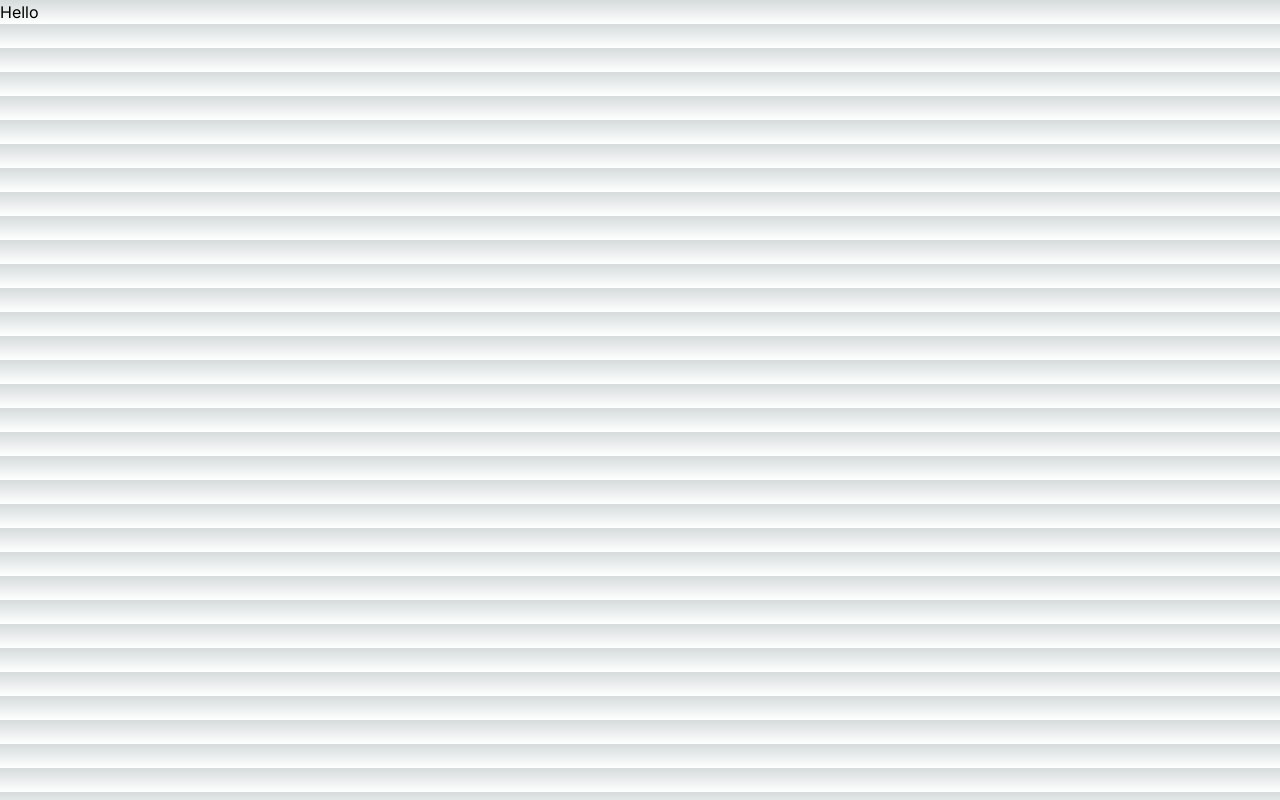
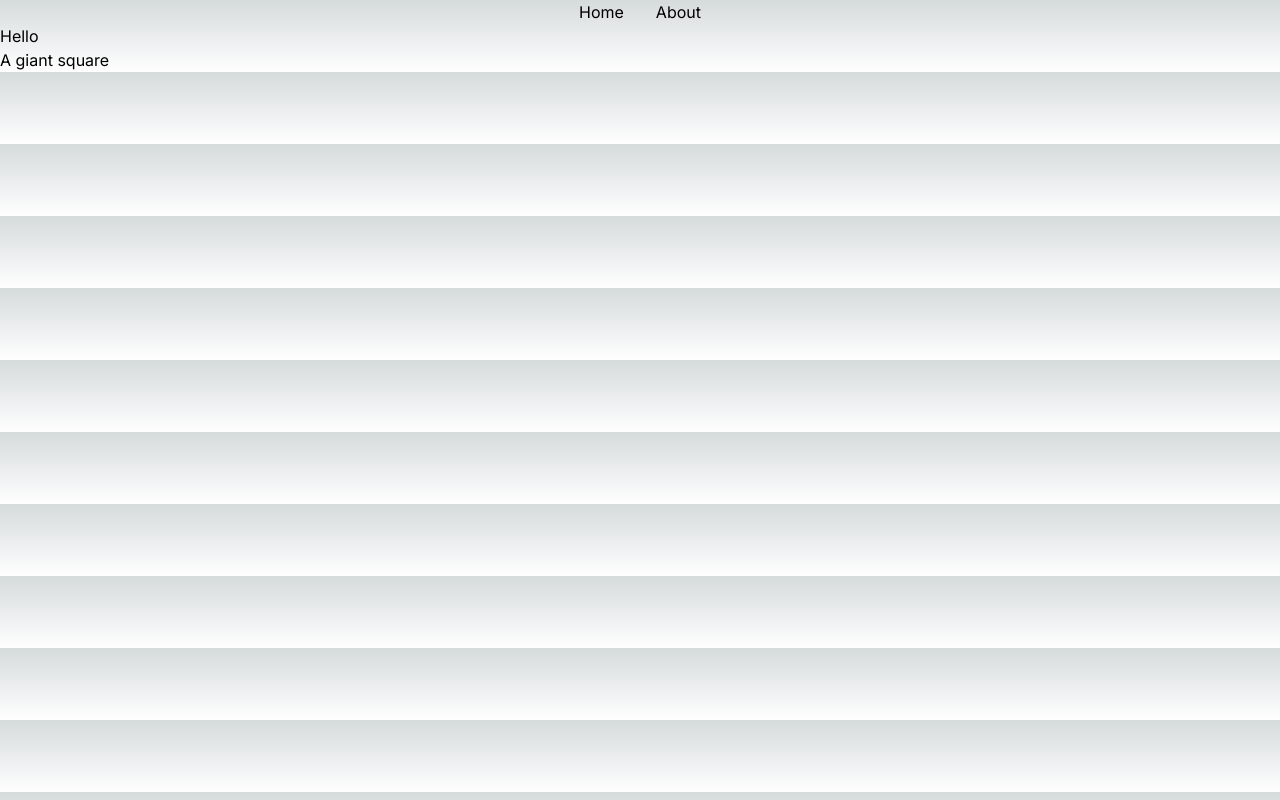
Before and after one commit to quadratini/Portfolio2, a Next.js app: page / in a window 1280 px wide. Built offline with nearby package versions, Linux system fonts and the light colour scheme.

Commit message:
add simple navbar

```diff
--- a/app/layout.tsx
+++ b/app/layout.tsx
@@ -1,4 +1,3 @@
-import type { Metadata } from 'next'
 import { Inter } from 'next/font/google'
 import { Analytics } from "@vercel/analytics/react";
 import { SpeedInsights } from "@vercel/speed-insights/next";
--- a/app/page.tsx
+++ b/app/page.tsx
@@ -1,9 +1,28 @@
-import Image from 'next/image'
+import '/components/navbar.css'
+
+function ProjectHolder() {
+  return (
+    <div>
+      <p>A giant square</p>
+    </div>
+  );
+}
+
+function NavBar() {
+  return (
+    <div className="navbar">
+      <a className="navbarItem">Home</a>
+      <a className="navbarItem">About</a>
+    </div>
+  );
+}
 
 export default function Home() {
   return (
-    <>
-      Hello
-    </>
-  )
+    <div>
+      <NavBar />
+      <p>Hello</p>
+      <ProjectHolder />
+    </div>
+  );
 }
--- /dev/null
+++ b/components/navbar.css
@@ -0,0 +1,12 @@
+.navbar {
+    text-align: center;
+}
+
+.navbarItem {
+    margin: 1rem;
+    cursor: pointer;
+}
+
+.why {
+    align-items: center;
+}
```
